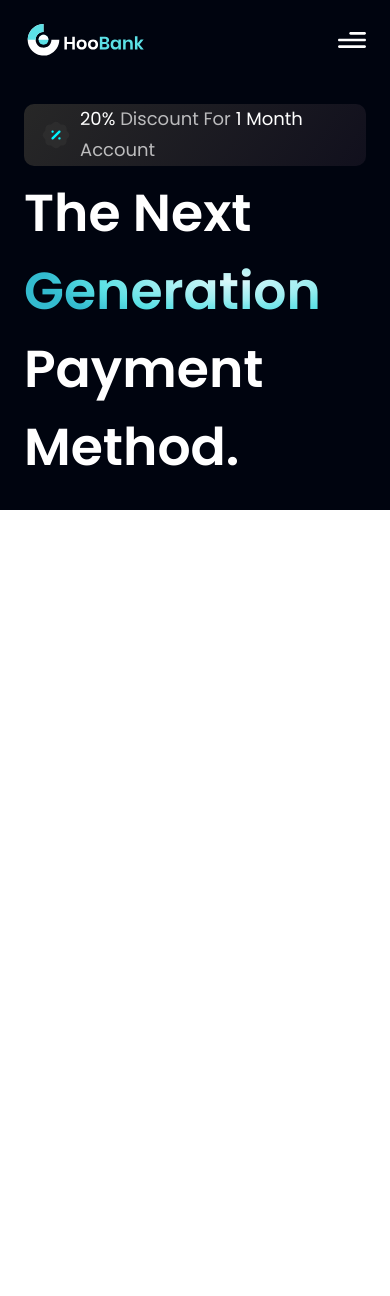
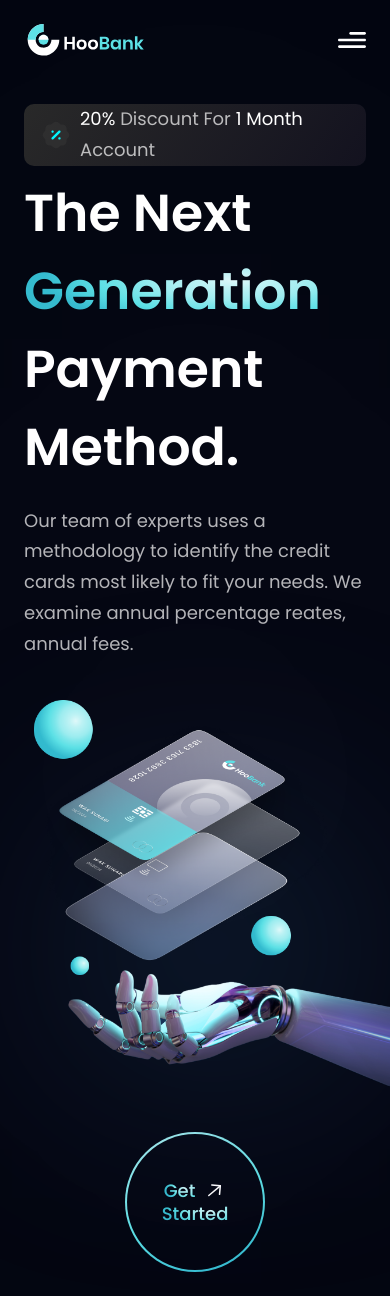
Before and after one commit to realestever/bank_modern_app, a React (Vite) app in the folder bank-modern-app/: page / in a window 390 px wide. Before the commit the page ends 844 px from the top, so only its background shows below. Built offline with nearby package versions, Linux system fonts and the light colour scheme.

Commit message:
finished hero section

```diff
--- a/bank-modern-app/src/components/GetStarted.jsx
+++ b/bank-modern-app/src/components/GetStarted.jsx
@@ -4,7 +4,7 @@
 
 
 const GetStarted = () => (
-    <div className={`${styles.flexCenter} w-[140px] h-[140px] rounded-full bg-blue-gradient p-[2px]`}>
+    <div className={`${styles.flexCenter} w-[140px] h-[140px] rounded-full bg-blue-gradient p-[2px] cursor-pointer`}>
       <div className={`${styles.flexCenter} flex-col bg-primary w-[100%] h-[100%] rounded-full`}>
         <div className={`${styles.flexStart} flex-row`}>
           <p className='font-poppins font-medium text-[18px] leading-[23px] mr-2'>
--- a/bank-modern-app/src/components/Hero.jsx
+++ b/bank-modern-app/src/components/Hero.jsx
@@ -18,13 +18,28 @@
           <h1 className='flex-1 font-poppins font-semibold ss:text-[72px] text-[52px] text-white ss:leading'>
              The Next <br className='sm:block hidden' /> {" "}
           <span className='text-gradient'>Generation </span> {" "}
-            Payment Method.
           </h1>
           <div className='ss:flex hidden md:mr-4 mr-0'>
             <GetStarted/>
           </div>
         </div>
+          <h1 className='font-poppins font-semibold ss:text-[68px] text-[52px] text-white ss:leading w-full'>
+            Payment Method.
+          </h1>
+          <p className={`${styles.paragraph} max-w-[470px] mt-5`}>Our team of experts uses a methodology to identify the credit cards most likely to fit your needs. We examine annual percentage reates, annual fees.</p>
+      </div>
 
+      <div className={`flex-1 flex ${styles.flexCenter} md:my-0 my-10 relative`}>
+        <img src={robot} alt="billing" className='w-[100%] h-[100%] relative z-[5]'/>
+
+        <div className='absolute z-[0] w-[40%] h-[35%] top-0 pink__gradient '/>
+        <div className='absolute z-[1] w-[80%] h-[80%] rounded-full bottom-40 white__gradient '/>
+        <div className='absolute z-[0] w-[50%] h-[50%] right-20 bottom-20 blue__gradient '/>
+
+      </div>
+
+      <div className={`ss:hidden ${styles.flexCenter}`}>
+        <GetStarted/>
       </div>
     </section>
   )
```
